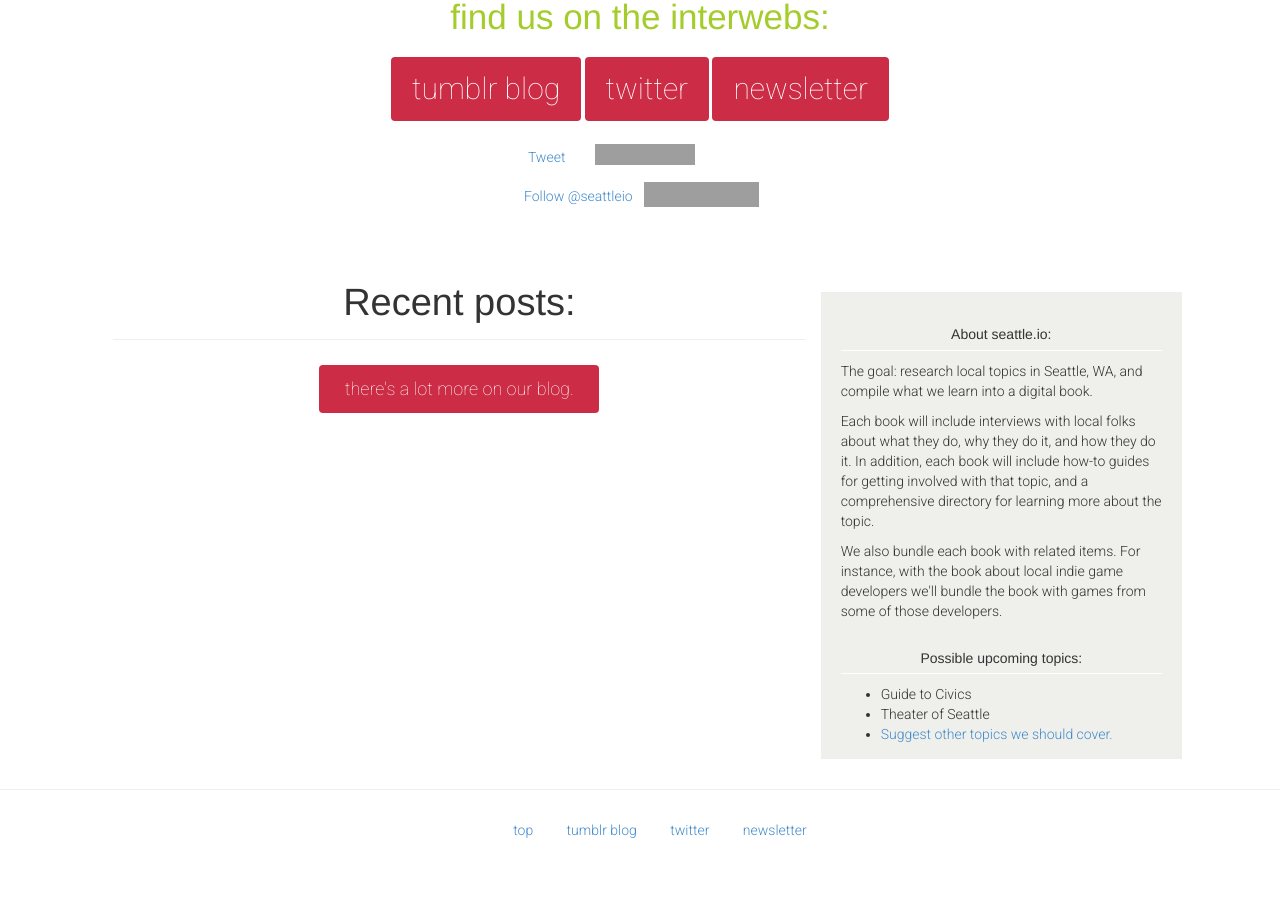
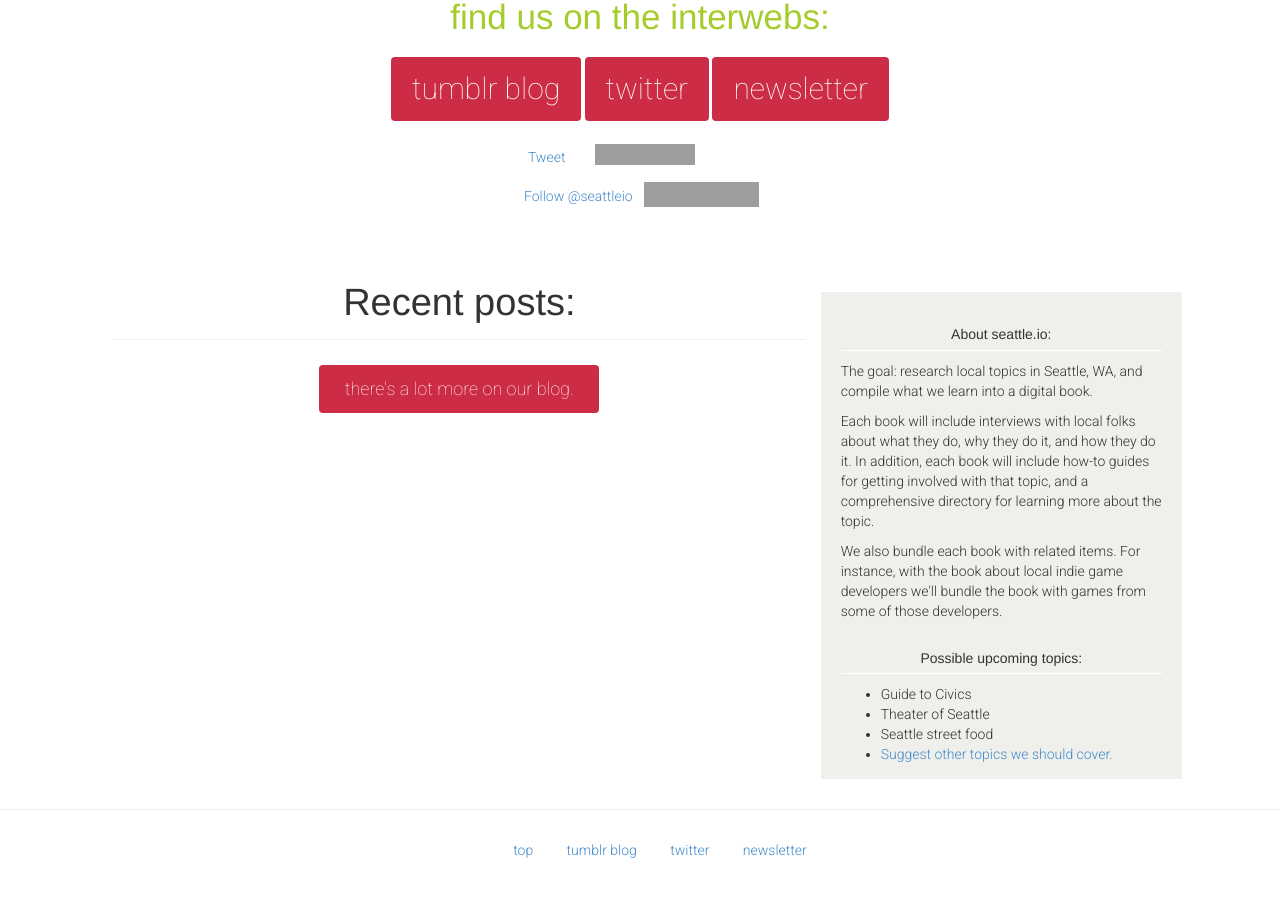
Before and after one commit to seattleio/seattleio.github.com, a Jekyll site: the page built from index.html, in a window 1280 px wide and 900 px high, scrolled down 1280 px. Shown: the top 897 px of the window. Built offline with Jekyll 4.4.1, drawn with Linux system fonts in a browser that asks for light colours; comment, search, counter and statistics services are not loaded; grey boxes are pictures that could not be loaded.

Commit message:
Update index.html

```diff
--- a/index.html
+++ b/index.html
@@ -104,6 +104,7 @@
         <ul>
           <li>Guide to Civics</li>
           <li>Theater of Seattle</li>
+          <li>Seattle street food</li>
           <li><a href="mailto:hi@learnjs.io">Suggest other topics we should cover.</a></li>
         </ul>
       </div>
```
